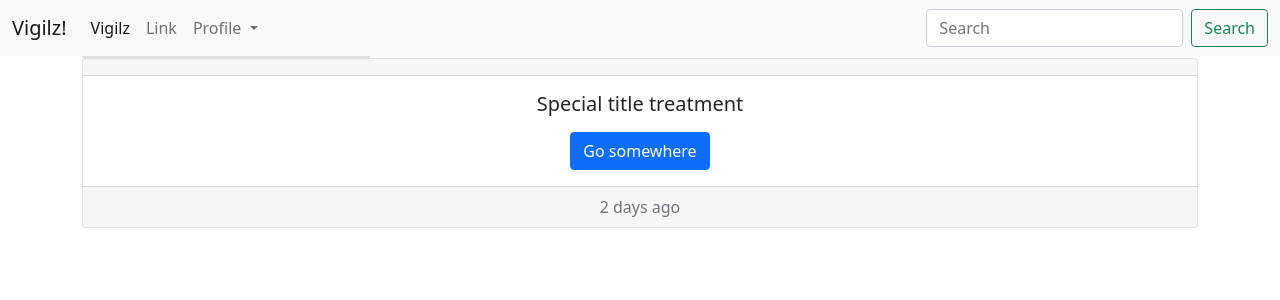
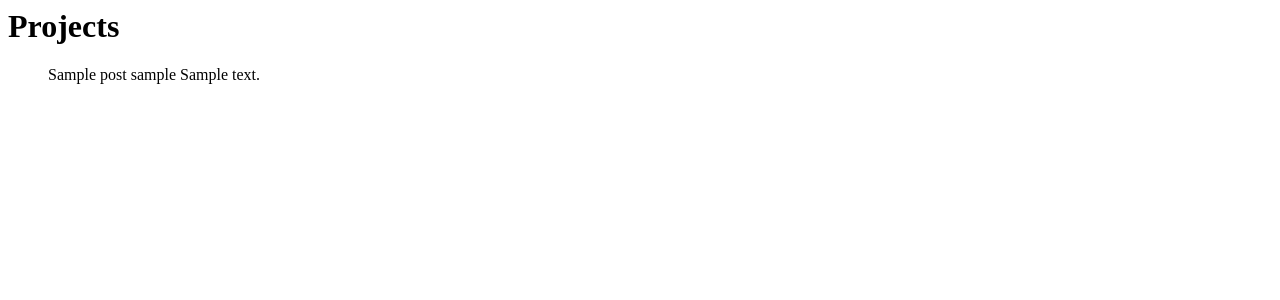
Before and after one commit to DKorir/Vigilz, a Django app: page / in a window 1280 px wide. Shown: the top 300 px of the page. Run offline with Django 4.2, Linux system fonts and the light colour scheme; tables that the repository leaves empty hold one stand-in row (values such as "Sample post").

Commit message:
import listview from generic to allow use of queryset

```diff
--- a/mypro/templates/home.html
+++ b/mypro/templates/home.html
@@ -1,31 +1,8 @@
-{% extends 'base.html' %}
-
-
-
-{% block content %}
-<div class="card" style="width: 18rem;"></div>
-    {% if post.header_image %}
-        <img class="card-img-top" src=" {{ post.photo.url }} " alt="Card image cap">
-    {% endif %}
-
-    <div class="card text-center">
-        <div class="card-header">
-            {{ user.username }}
-        </div>
-        <div class="card-body">
-        <h5 class="card-title">Special title treatment</h5>
-        <p class="card-text">{{ post.description }}</p>
-        <a href="#" class="btn btn-primary">Go somewhere</a>
-        </div>
-        <div class="card-footer text-muted">
-        2 days ago
-        </div>
-    </div>
-</div>
-
-{% for post in object_list %}
-{{post.user}}
-{% endfor %}
-
-
-{% endblock %}
+<h1>Projects</h1>
+<ul>
+    {% for post in object_list %}
+    {{ post.title }}
+    {{ post.user }}
+    {{ post.description }}
+    {% endfor %}
+</ul>
--- a/mypro/urls.py
+++ b/mypro/urls.py
@@ -1,6 +1,5 @@
 from django.urls import path
-from . import views
-# from . views import HomeView
-urlpatterns = [
-    path('', views.home, name="home"),
+from .views import HomeView
+urlpatterns= [
+    path('', HomeView.as_view(), name="home"),
 ]
--- a/mypro/views.py
+++ b/mypro/views.py
@@ -1,7 +1,10 @@
-from calendar import c
-import re
-from urllib import request
+from msilib.schema import ListView
 from django.shortcuts import render
+from django.views.generic import DetailView, ListView
+from  .models import Post
+# def home(request):
+#     return render(request,"home.html", {})
 
-def home(request):
-    return render(request,"home.html", {})
+class HomeView(ListView):
+    model = Post
+    template_name = 'home.html'
```
Also changed, not shown: readME.md, 1 other file.
